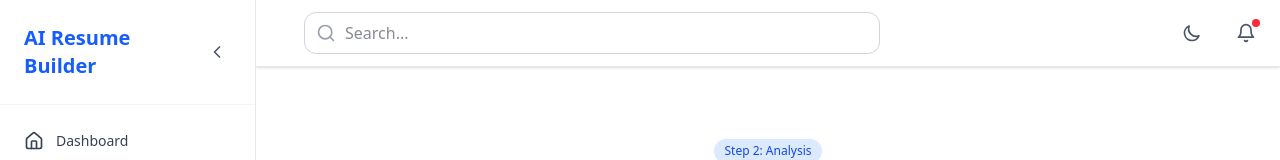
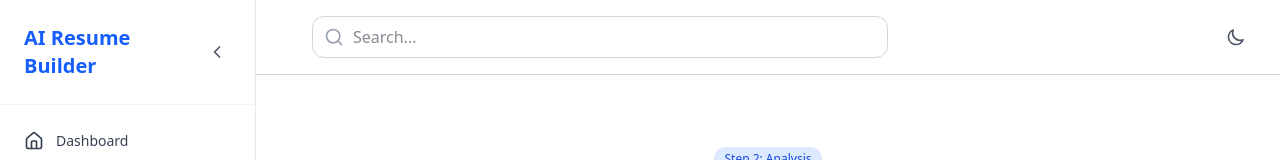
Before and after one commit to CareerSimplified/AI-Resume-Builder, a Next.js app: page /dashboard/upload-resume in a window 1280 px wide. Shown: the top 160 px of the page. Built offline with nearby package versions, Linux system fonts and the light colour scheme; no server answers.

Commit message:
Fix next.config.ts syntax error and simplify PDF worker configuration
- Added missing comma after webpack function in next.config.ts
- Changed PDF worker to use CDN version for reliable server-side rendering
- Removed dependency on path resolution which was causing module not found errors

```diff
--- a/app/api/extract-text/route.ts
+++ b/app/api/extract-text/route.ts
@@ -13,7 +13,8 @@ export async function POST(req: NextRequest) {
     const arrayBuffer = await file.arrayBuffer()
     const uint8Array = new Uint8Array(arrayBuffer)
 
-    // No worker needed in server-side v4
+    // Use the CDN version of the worker for server-side rendering
+    pdfjsLib.GlobalWorkerOptions.workerSrc = `//cdnjs.cloudflare.com/ajax/libs/pdf.js/${pdfjsLib.version}/pdf.worker.min.js`
 
     const loadingTask = pdfjsLib.getDocument({
       data: uint8Array,
--- a/components/DashboardLayout.tsx
+++ b/components/DashboardLayout.tsx
@@ -5,7 +5,7 @@ import { useAuth } from '@/hooks/useAuth'
 import { LoadingSkeleton } from './Loading'
 import { Sidebar, SidebarTrigger } from './Sidebar'
 import { ThemeToggle } from './ui/ThemeToggle'
-import { Bell, Search } from 'lucide-react'
+import { Search } from 'lucide-react'
 
 interface DashboardLayoutProps {
   children: React.ReactNode
@@ -41,8 +41,8 @@ export const DashboardLayout = ({ children, sidebarItems }: DashboardLayoutProps
       />
 
       <div className="flex-1 flex flex-col overflow-hidden">
-        <header className="bg-white dark:bg-gray-800 border-b border-gray-200 dark:border-gray-700 shadow-sm">
-          <div className="flex items-center justify-between px-4 py-3">
+        <header className="bg-white dark:bg-gray-800 border-b border-gray-300 dark:border-gray-600">
+          <div className="flex items-center justify-between px-6 py-4">
             <div className="flex items-center gap-3 md:hidden">
               <SidebarTrigger onClick={() => setSidebarOpen(true)} />
               <h1 className="text-lg font-bold text-blue-600">AI Resume Builder</h1>
@@ -61,11 +61,6 @@ export const DashboardLayout = ({ children, sidebarItems }: DashboardLayoutProps
 
             <div className="flex items-center gap-2 md:gap-4">
               <ThemeToggle />
-
-              <button className="relative p-2 text-gray-600 dark:text-gray-300 hover:bg-gray-100 dark:hover:bg-gray-700 rounded-lg transition-colors">
-                <Bell className="w-5 h-5" />
-                <span className="absolute top-1 right-1 w-2 h-2 bg-red-500 rounded-full"></span>
-              </button>
 
               {user && (
                 <div className="hidden md:flex items-center gap-3">
--- a/next.config.ts
+++ b/next.config.ts
@@ -20,6 +20,13 @@ const nextConfig: NextConfig = {
       ];
     }
 
+    // Handle pdfjs-dist worker
+    config.resolve.alias = {
+      ...config.resolve.alias,
+      'pdfjs-dist/build/pdf.worker.min': 'pdfjs-dist/build/pdf.worker.min.js',
+      'pdfjs-dist/build/pdf.worker': 'pdfjs-dist/build/pdf.worker.js',
+    };
+
     return config;
   },
 
```
